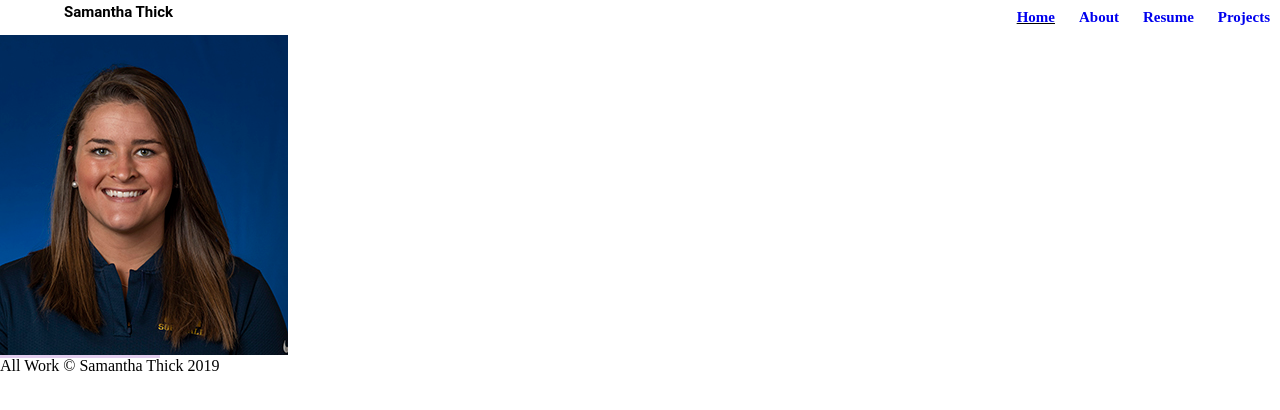
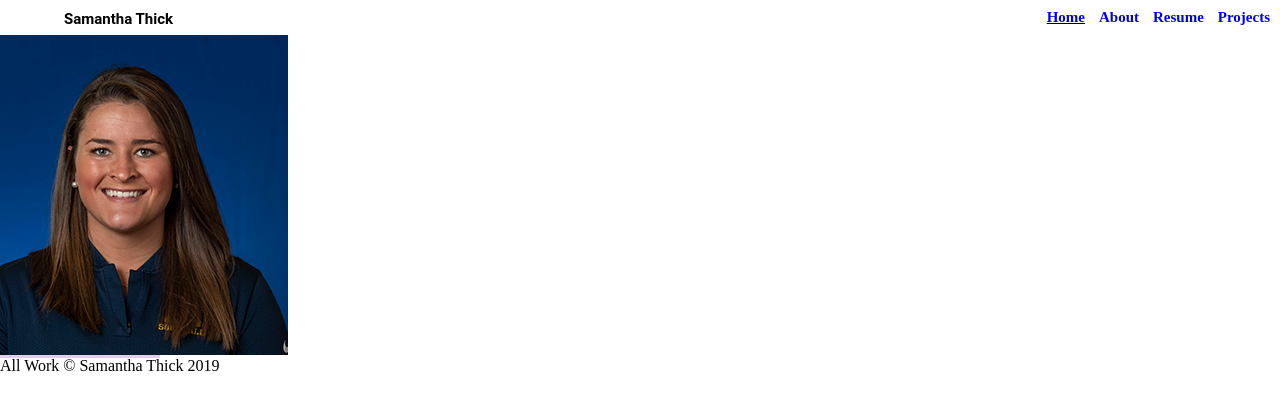
Before and after one commit to sthick/339portfolio, a plain HTML site: page index.html in a window 1280 px wide. Drawn offline with Linux system fonts and the light colour scheme.

Commit message:
Update style.css

```diff
--- a/css/style.css
+++ b/css/style.css
@@ -32,6 +32,7 @@ nav li{
     display: inline-block;
     margin: 10px;
     font-size: 15px;
+    margin-left: 0px;
 }
 .indexnav li:first-child{
     margin-left: 0px;
@@ -54,7 +55,7 @@ nav a:hover{
 #name{
     float: left;
     margin-left: 5%;
-    margin-top: -30px;
+    margin-top: -23px;
     position: absolute;
     font-family: 'Roboto', sans-serif;
     text-align: left;
```
